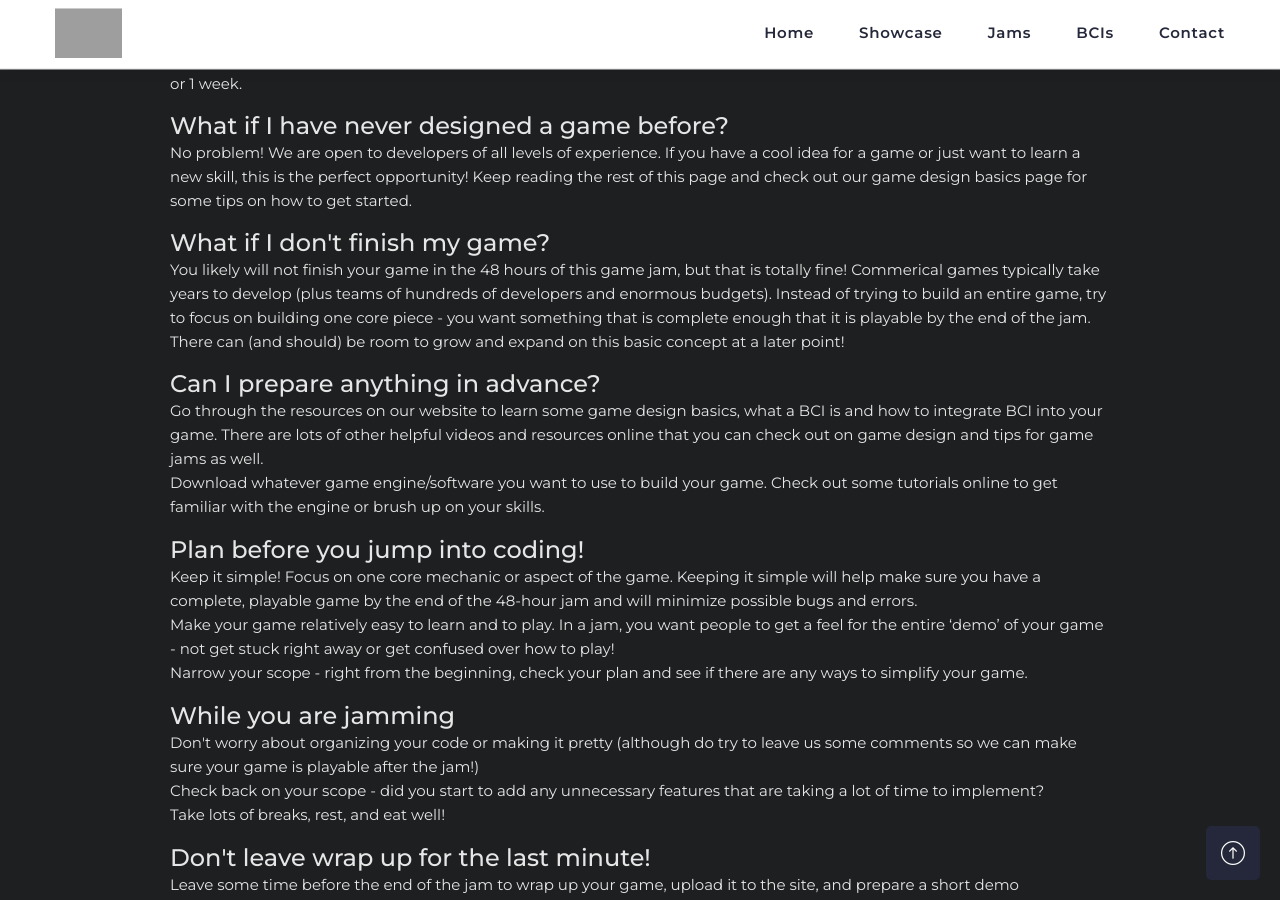
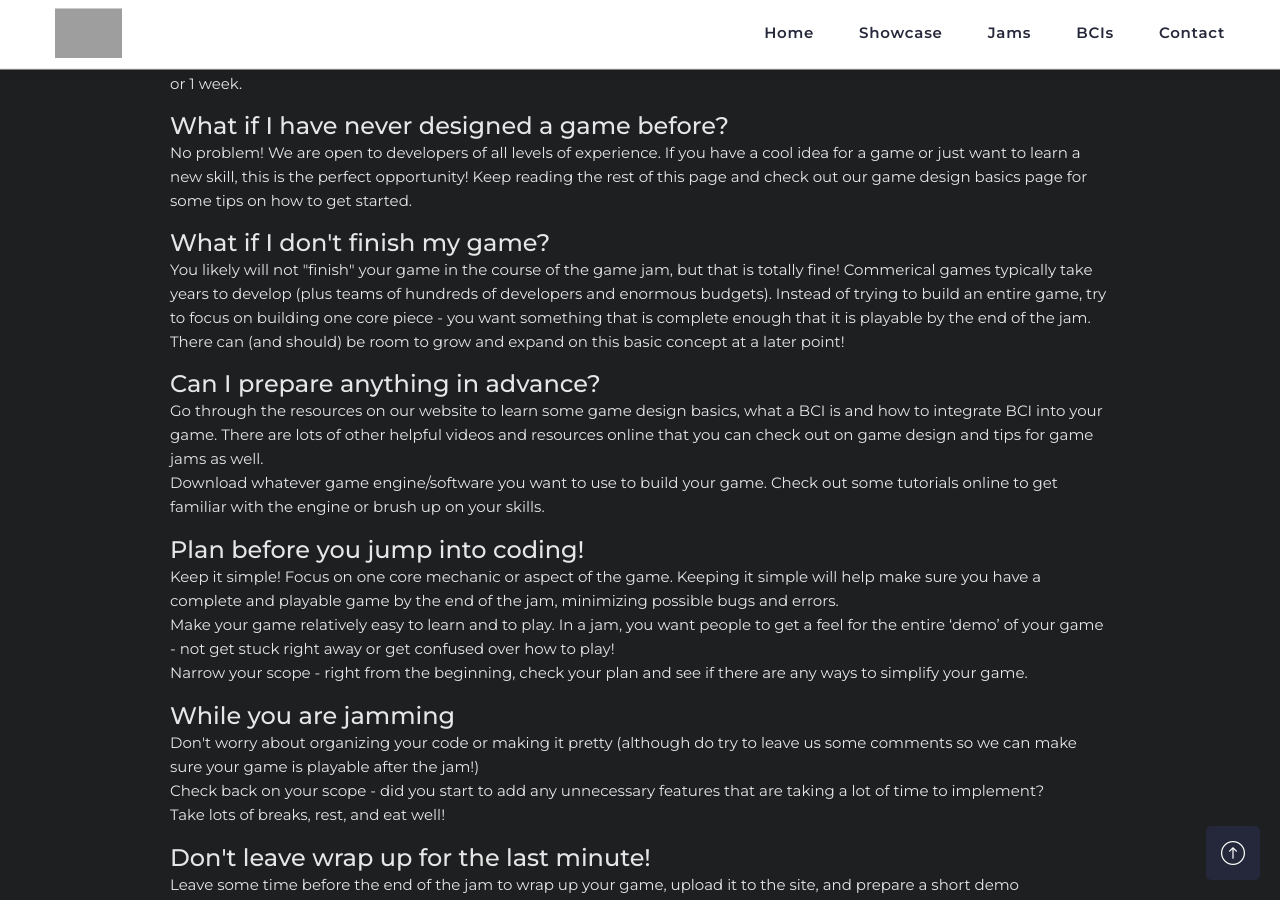
Before and after one commit to BCI-Games/bci-games.github.io, a Jekyll site: the page built from jams/2026.html, in a window 1280 px wide and 900 px high, scrolled down 4853 px. Built offline with Jekyll 4.4.1, drawn with Linux system fonts in a browser that asks for light colours.

Commit message:
Removed references to 48 hour jam period

```diff
--- a/jams/2026.html
+++ b/jams/2026.html
@@ -232,7 +232,7 @@ layout: default
                 </p>
                 <h4>What if I don't finish my game?</h4>
                 <p>
-                    You likely will not finish your game in the 48 hours of this game jam, but that is totally fine!
+                    You likely will not "finish" your game in the course of the game jam, but that is totally fine!
                     Commerical games typically take years to develop (plus teams of hundreds of developers and enormous budgets).
                     Instead of trying to build an entire game, try to focus on building one core piece - you want something that is complete enough that it is playable by the end of the jam.
                     There can (and should) be room to grow and expand on this basic concept at a later point!
@@ -252,7 +252,7 @@ layout: default
                 <ol>
                     <li>
                         Keep it simple! Focus on one core mechanic or aspect of the game.
-                        Keeping it simple will help make sure you have a complete, playable game by the end of the 48-hour jam and will minimize possible bugs and errors.
+                        Keeping it simple will help make sure you have a complete and playable game by the end of the jam, minimizing possible bugs and errors.
                     </li>
                     <li>
                         Make your game relatively easy to learn and to play.
```
